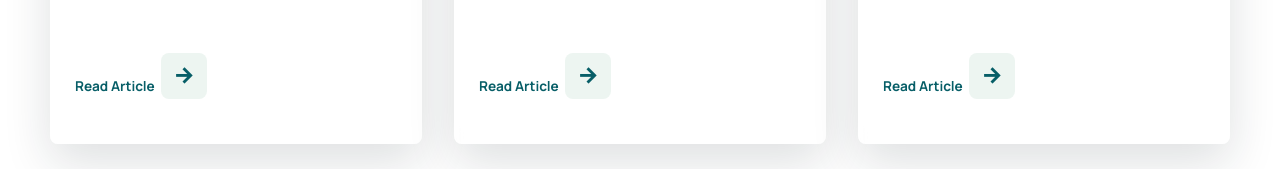
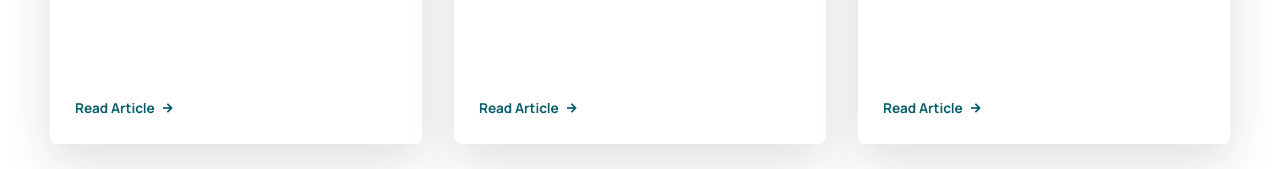
Before and after one commit to Monika-X/ROCare, a plain HTML site: page pages/blog.html in a window 1280 px wide. Shown: the part 1607-1776 px from the top of the page. Drawn offline with nearby package versions, Linux system fonts and the light colour scheme; a web font is replaced by a local one.

Commit message:
fix: reset icon styles for inline links inside content cards

```diff
--- a/css/style.css
+++ b/css/style.css
@@ -479,6 +479,17 @@ p {
   background: var(--color-soft);
   color: var(--color-primary);
   font-size: 1.45rem;
+}
+
+/* Reset icon styles for inline links inside content cards */
+.content-card a i {
+  display: inline;
+  width: auto;
+  height: auto;
+  background: transparent;
+  color: inherit;
+  font-size: inherit;
+  margin-bottom: 0;
 }
 
 .content-card p {
```
